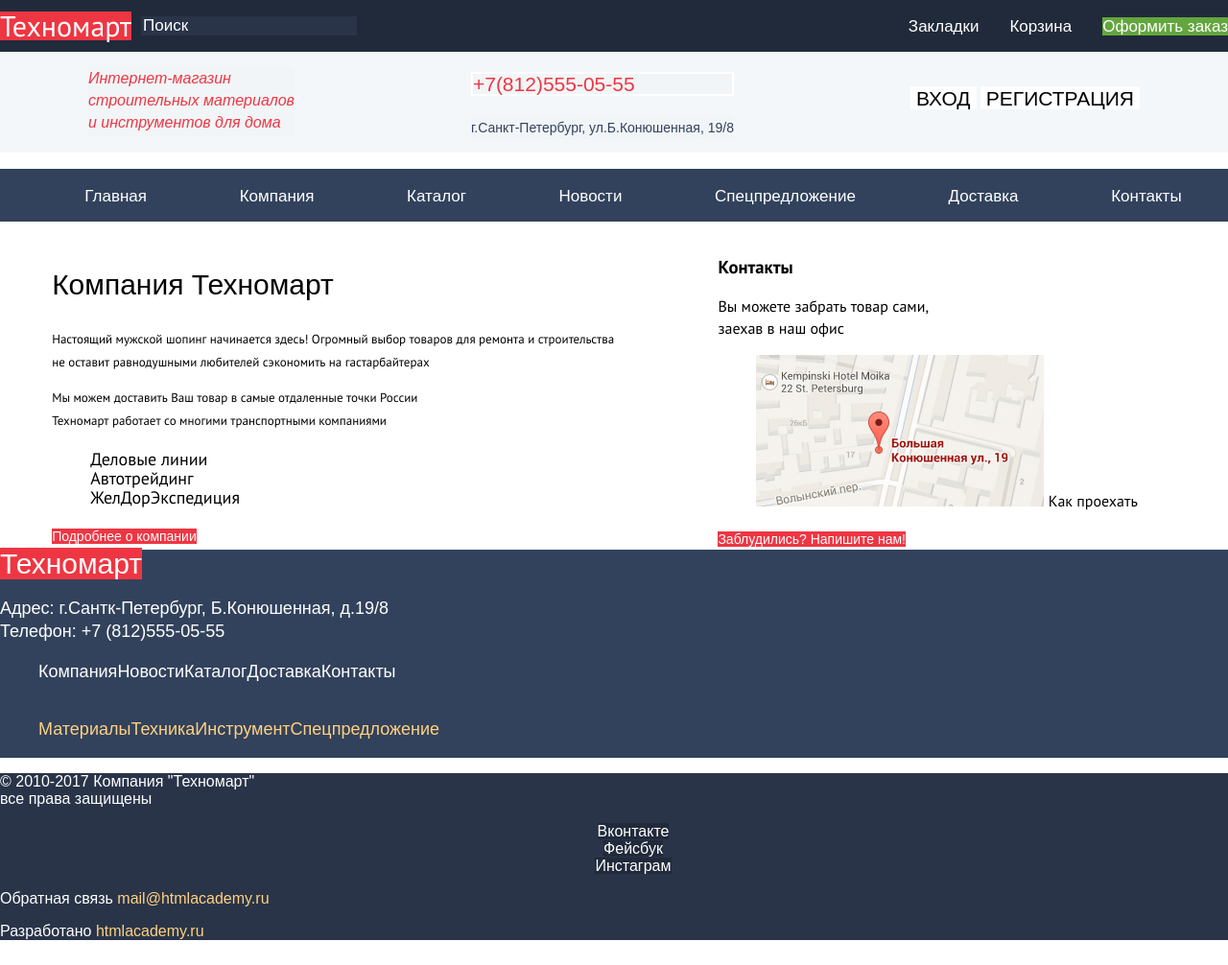
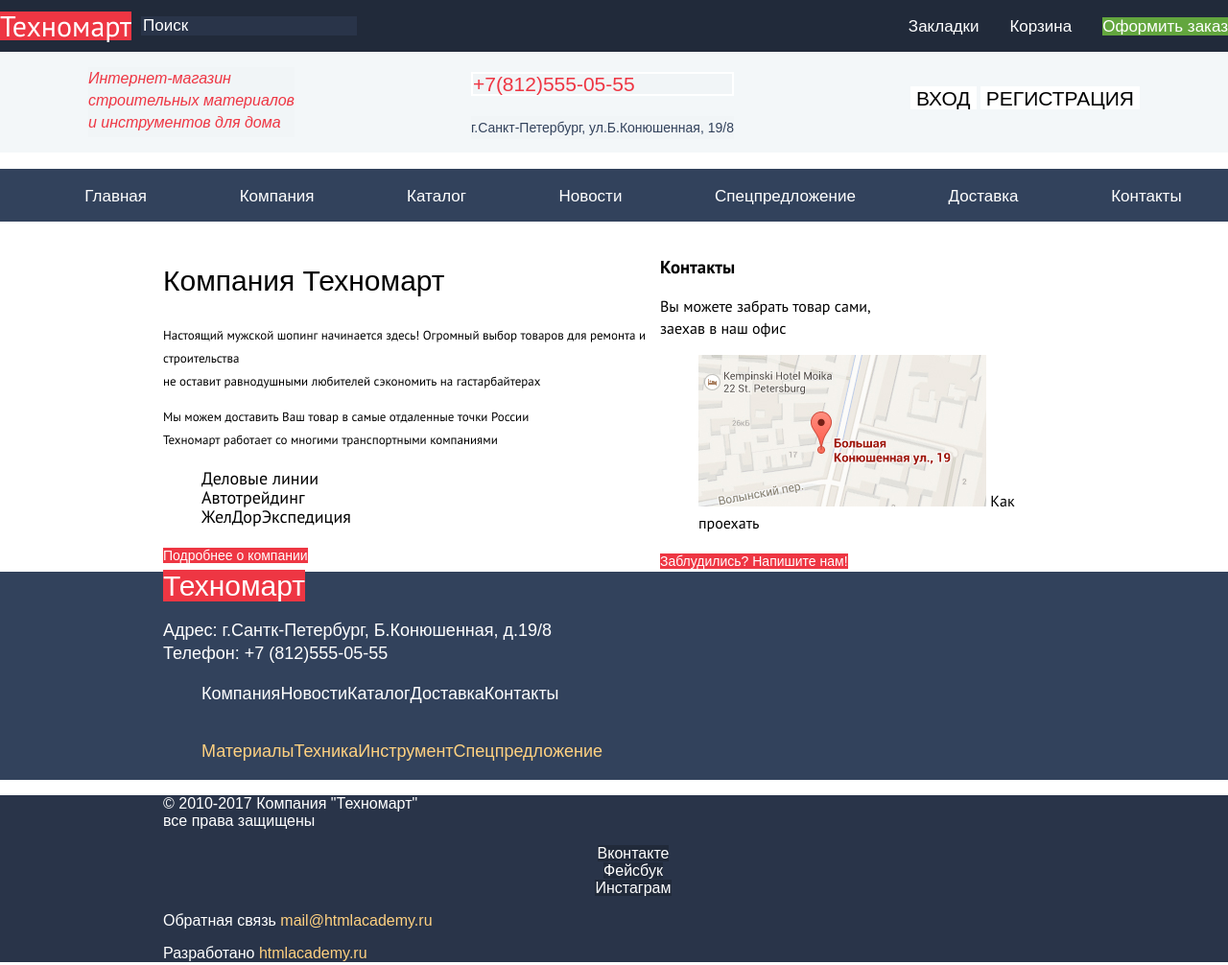
Before and after one commit to ArtemAlenin/913671-technomart-24, a plain HTML site: page index.html in a window 1280 px wide. Shown: the whole page at 96% size. Drawn offline with Linux system fonts and the light colour scheme; a web font is replaced by a local one.

Commit message:
лекция №6 /2

```diff
--- a/css/style.css
+++ b/css/style.css
@@ -7,6 +7,12 @@
 line-height: 23px;
 font-weight: 400;
 color: #000000;
+}
+
+.wrap {
+  width: 960px;
+  padding: 0 10px 0 10px;
+  margin: 0 auto;
 }
 
 a {
@@ -250,6 +256,10 @@
   color: #777d88;
 
   background-color: #1d2739;
+}
+
+.info-block {
+  display: flex;
 }
 
 .conteiner-description {
--- a/index.html
+++ b/index.html
@@ -63,6 +63,8 @@
   </nav>
 </header>
 <main class="conteiner-description">
+  <div class="wrap">
+    <div class="info-block">
   <section class="description">
   <h3 class="description-title"> Компания Техномарт </h3>
 
@@ -100,8 +102,11 @@
         <a class="button-contacts" href="contacts.html">
            Заблудились? Напишите нам! </a>
 </section>
+</div>
+</div>
 </main>
 <footer class="main-footer">
+  <div class="wrap">
   <a class="index-logo" href="index.html" alt="Логотип Техномарт">
     Техномарт </a>
   <p class="footer-contacts">
@@ -125,6 +130,7 @@
   <li> <a class="offer" href="offer.html"> Спецпредложение </a> </li>
   </ul>
   </nav>
+</div>
 </footer>
 <div class="modal-modal-feedback"> <!--удалить после 7го урока-->
 <section class="modal modal-feedback">
@@ -156,6 +162,7 @@
 </section>
 </div> <!--удалить после 7го урока-->
 <footer class="feedback-footer">
+  <div class="wrap">
   <p class="copyright">
     © 2010-2017 Компания "Техномарт"<br>
     все права защищены
@@ -176,6 +183,7 @@
         Разработано
         <a class="web-address" href="https://htmlacademy.ru"> htmlacademy.ru </a>
       </div>
+    </div>
 </footer>
   </body>
 </html>
```
